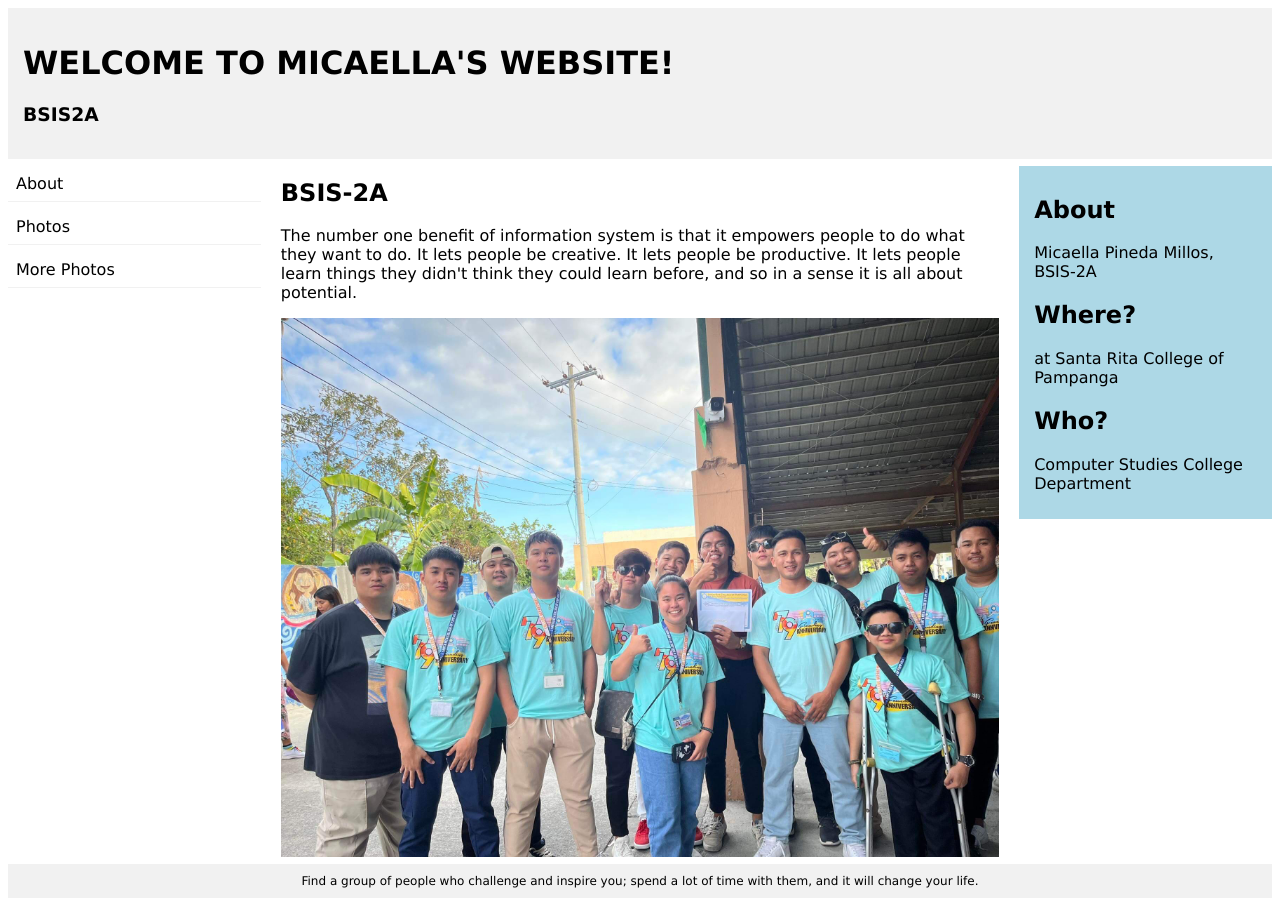
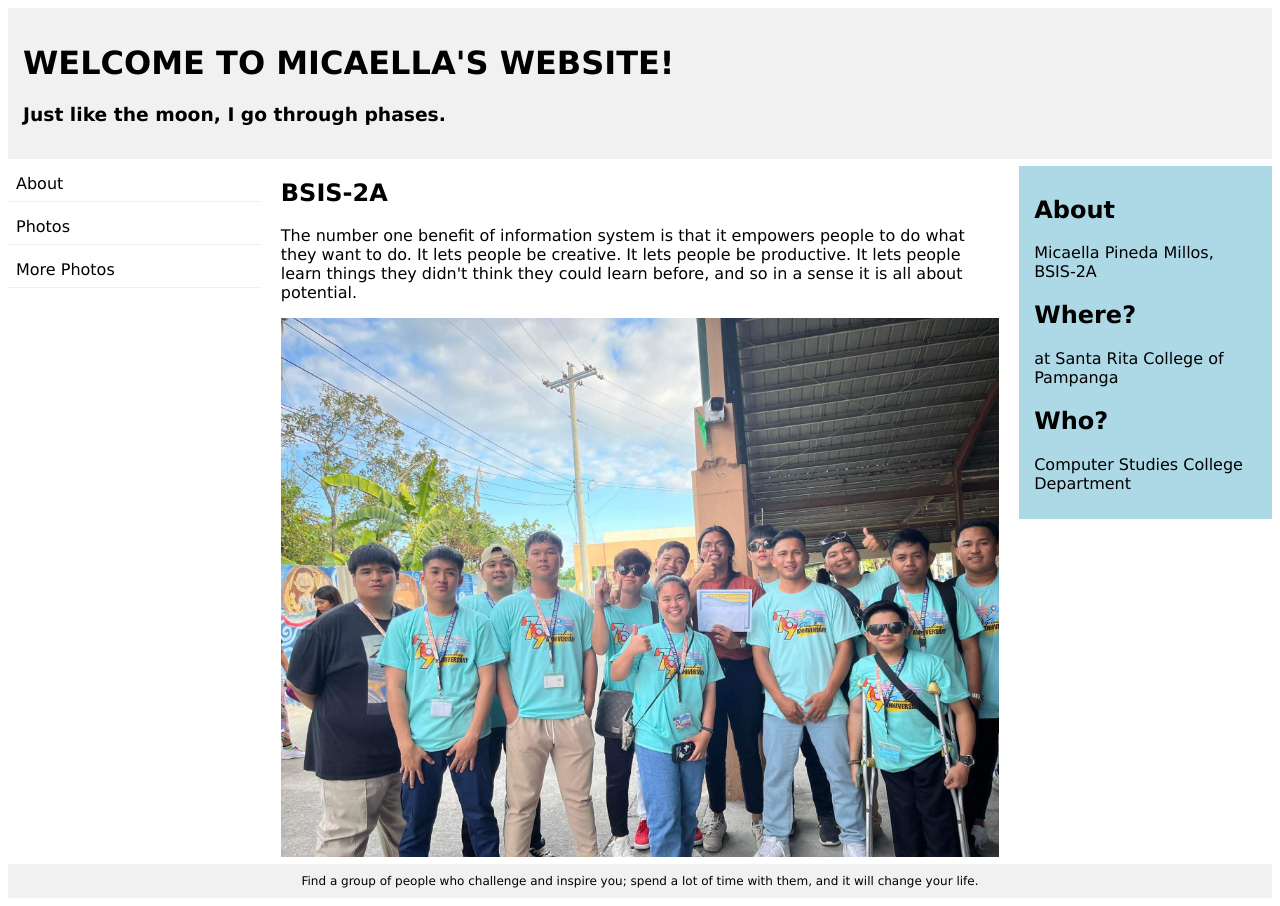
Before and after one commit to micaayyqt/Micaella, a plain HTML site: page index.html in a window 1280 px wide. Drawn offline with Linux system fonts and the light colour scheme.

Commit message:
Add files via upload

```diff
--- a/index.html
+++ b/index.html
@@ -50,7 +50,7 @@
 
 <div style="background-color:#f1f1f1;padding:15px;">
   <h1>WELCOME TO MICAELLA'S WEBSITE!</h1>
-  <h3>BSIS2A</h3>
+  <h3>Just like the moon, I go through phases.</h3>
 </div>
 
 <div style="overflow:auto">
```
